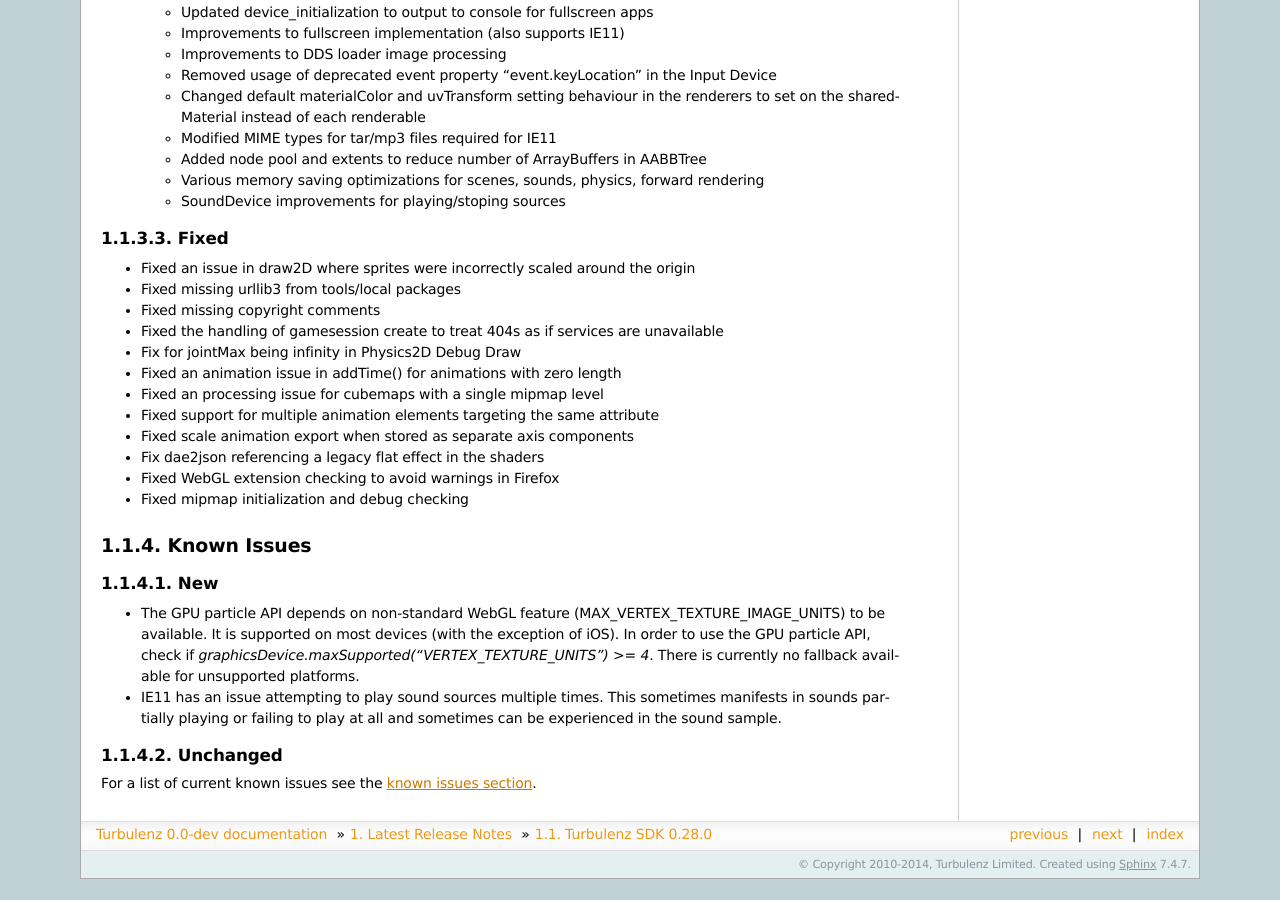
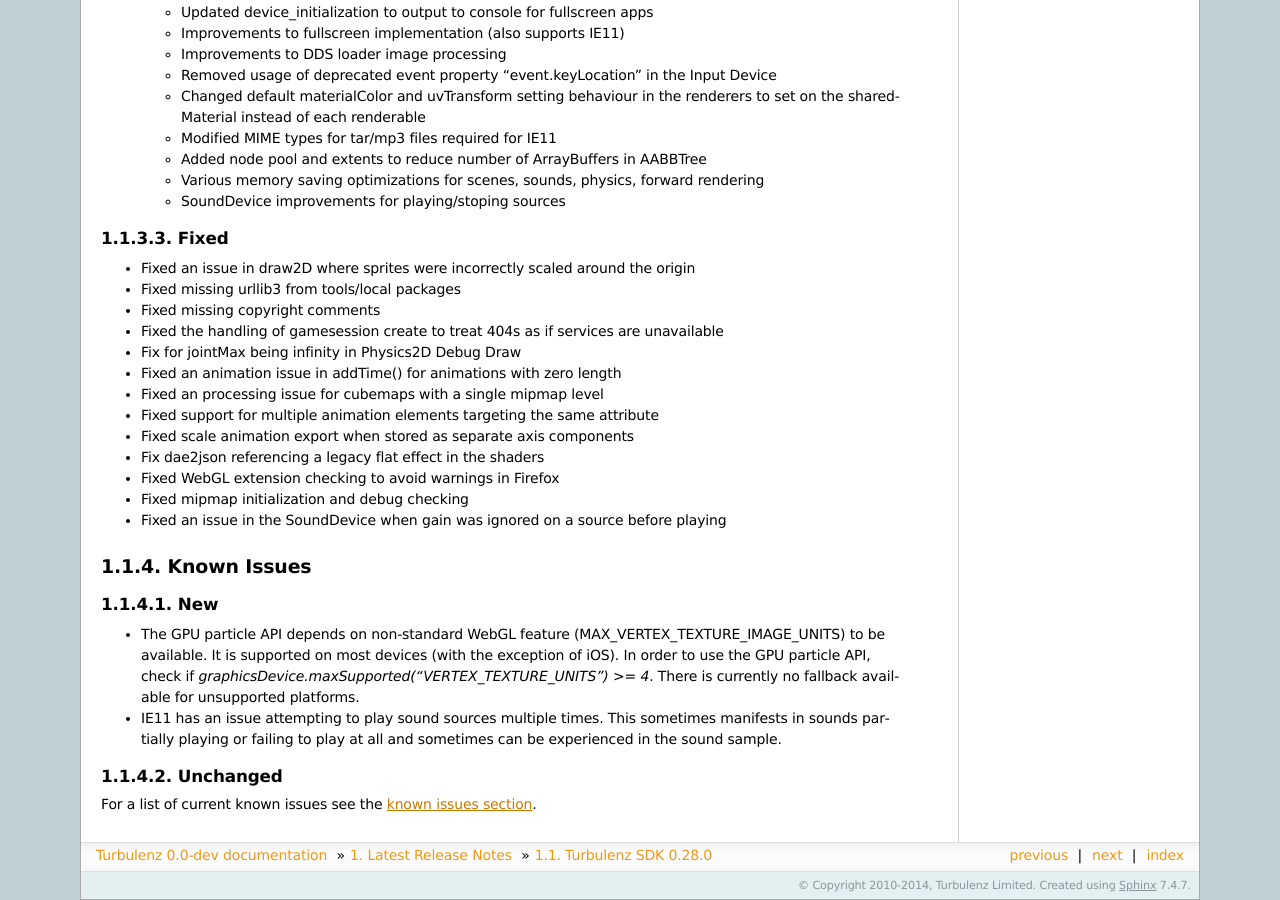
Before and after one commit to turbulenz/turbulenz_engine, a Sphinx documentation site: the page built from docs/source/release_notes/release_notes_0.28.0.rst, in a window 1280 px wide and 900 px high, scrolled down 1654 px. Built offline with Sphinx 7.4.7, drawn with Linux system fonts in a browser that asks for light colours; before the commit the page ends 2533 px from its top, so only the background shows below that.

Commit message:
Added soundDevice fix to release notes

```diff
--- a/docs/source/release_notes/release_notes_0.28.0.rst
+++ b/docs/source/release_notes/release_notes_0.28.0.rst
@@ -155,6 +155,8 @@ Fixed
 
 * Fixed mipmap initialization and debug checking
 
+* Fixed an issue in the SoundDevice when gain was ignored on a source before playing
+
 
 Known Issues
 ============
```
